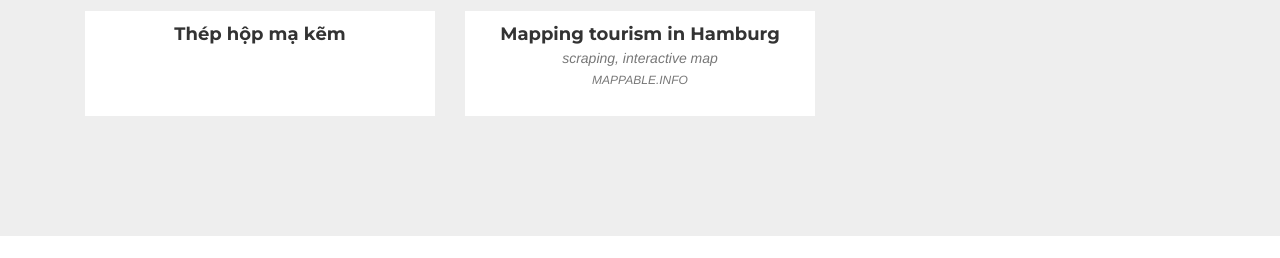
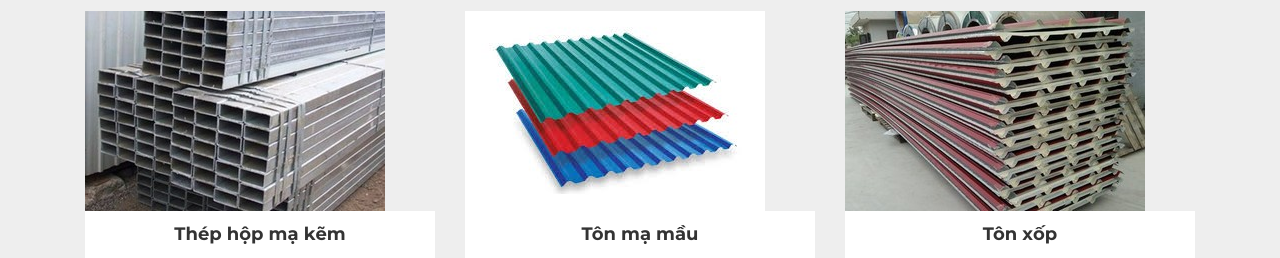
Before and after one commit to sattheptonghop/sattheptonghop2.github.io, a plain HTML site: page index.html in a window 1280 px wide. Shown: the part 680-938 px from the top of the page. Drawn offline with nearby package versions, Linux system fonts and the light colour scheme; grey boxes are pictures that could not be loaded; a web font is replaced by a local one.

Commit message:
Update index.html

```diff
--- a/index.html
+++ b/index.html
@@ -72,7 +72,7 @@
                             <i class="fa fa-plus fa-3x"></i>
                         </div>
                     </div>
-                    <img src="img/portfolio/88_us_election_2020_2.jpg" class="img-responsive" alt="">
+                    <img src="img/portfolio/thep-hop-ma-kem.jpg" class="img-responsive" alt="">
                 </a>
 					<div class="portfolio-caption">
 						<h4>Thép hộp mạ kẽm</h4>
@@ -87,13 +87,18 @@
                             <i class="fa fa-plus fa-3x"></i>
                         </div>
                     </div>
-                        <img src="img/portfolio/01_mapping_tourism-01.jpg" class="img-responsive" alt="">
+                    <img src="img/portfolio/ton-ma-mau.jpg" class="img-responsive" alt="">
                 </a>
 					<div class="portfolio-caption">
-                        <h4>Mapping tourism in Hamburg</h4>
-                        <p class="text-muted">scraping, interactive map<p>
-                        <p class="text-muted text-mini">MAPPABLE.INFO</p>
+						<h4>Tôn mạ mầu</h4>
 					</div>
+				</div>
+				<div class="col-md-4 col-sm-6 portfolio-item">
+                <a href="" class="portfolio-link" data-toggle="modal">
+                    <img src="img/portfolio/ton-xop.jpg" class="img-responsive" alt="">
+                </a>
+					<div class="portfolio-caption">
+						<h4>Tôn xốp</h4>
 					</div>
 				</div>
         </div>
```
Lines whose indentation alone changed are shown as unchanged.
